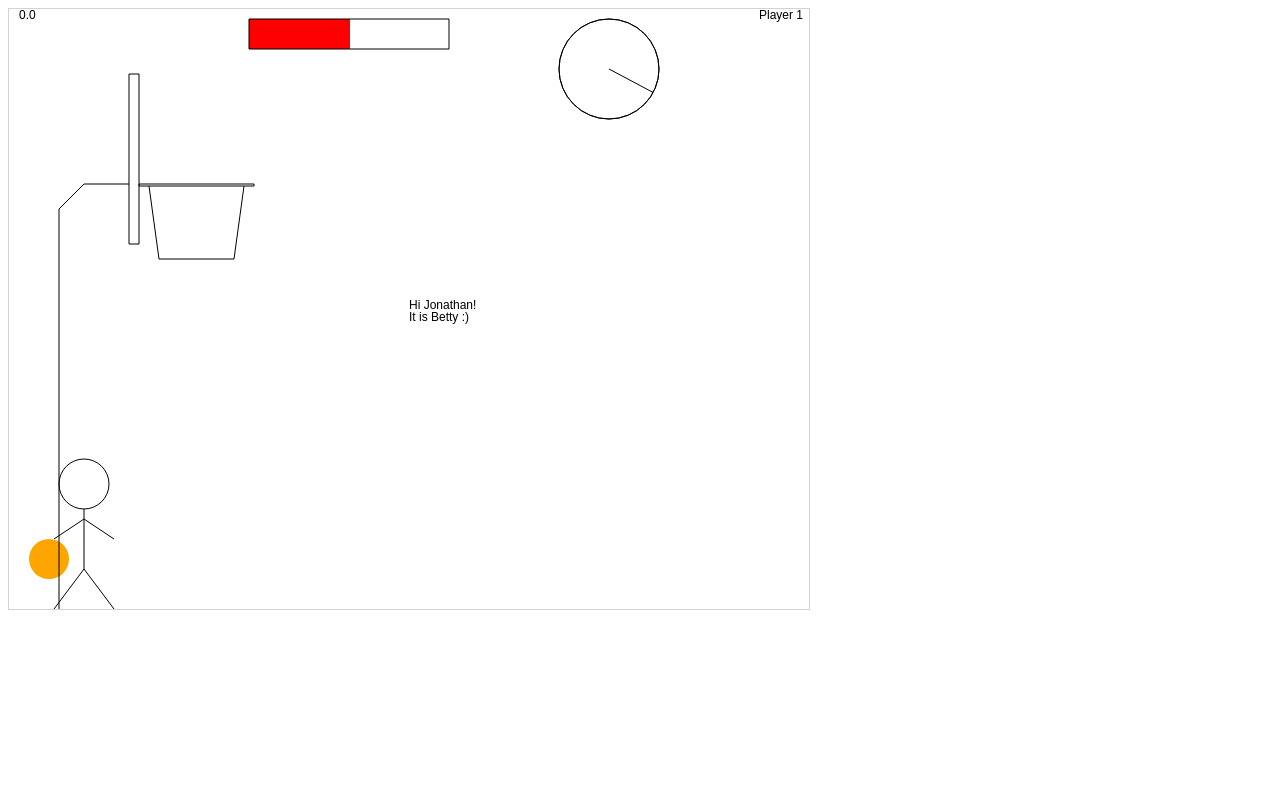
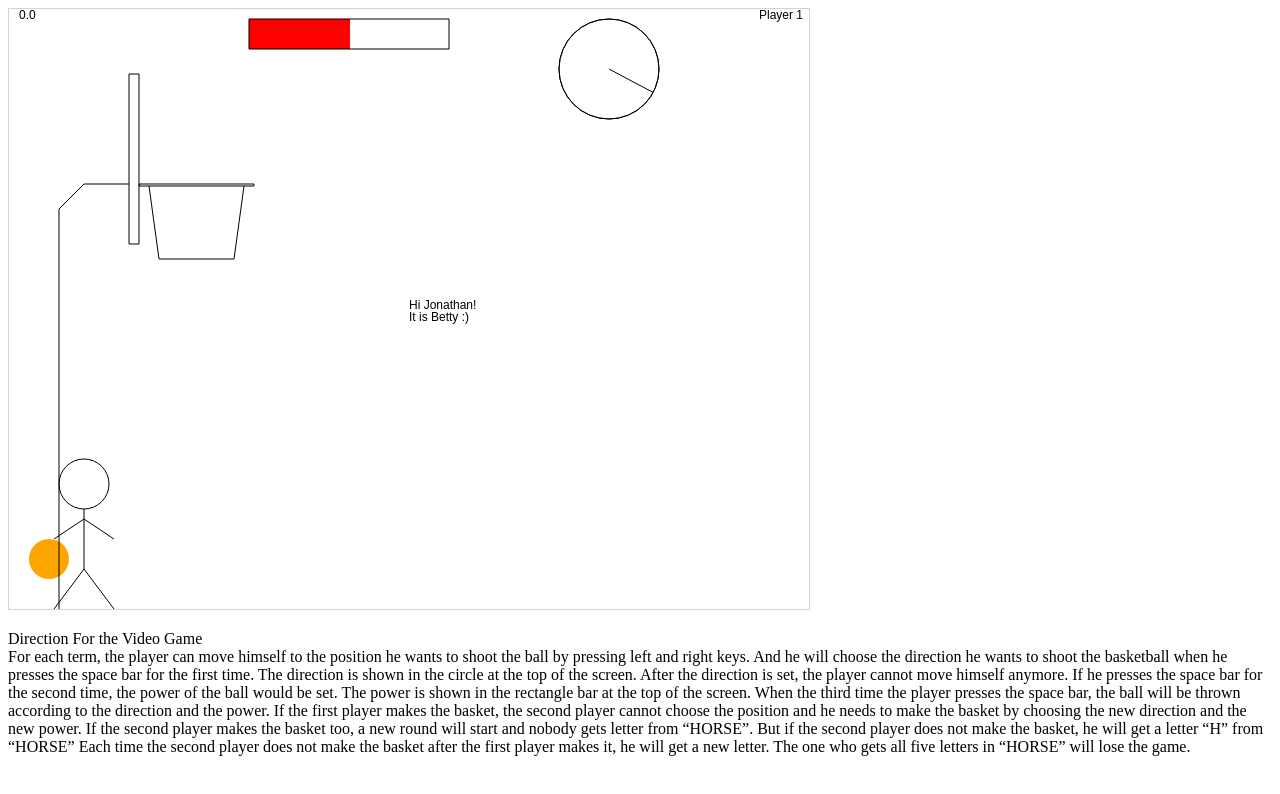
Before and after one commit to BettyFu/BettyFu, a plain HTML site: page index.html in a window 1280 px wide. Drawn offline with Linux system fonts and the light colour scheme.

Commit message:
Update index.html

```diff
--- a/index.html
+++ b/index.html
@@ -262,6 +262,9 @@ ctx.fillText("Player 1 wins!", 400, 300);
       ctx.stroke();
     }
   </script>
+  <p>Direction For the Video Game<br>
+	For each term, the player can move himself to the position he wants to shoot the ball by pressing left and right keys. And he will choose the direction he wants to shoot the basketball when he presses the space bar for the first time. The direction is shown in the circle at the top of the screen. After the direction is set, the player cannot move himself anymore. If he presses the space bar for the second time, the power of the ball would be set. The power is shown in the rectangle bar at the top of the screen. When the third time the player presses the space bar, the ball will be thrown according to the direction and the power. If the first player makes the basket, the second player cannot choose the position and he needs to make the basket by choosing the new direction and the new power. If the second player makes the basket too, a new round will start and nobody gets letter from “HORSE”. But if the second player does not make the basket, he will get a letter “H” from “HORSE” Each time the second player does not make the basket after the first player makes it, he will get a new letter. The one who gets all five letters in “HORSE” will lose the game.
+</p>
 </body>
 
 </html>
```
